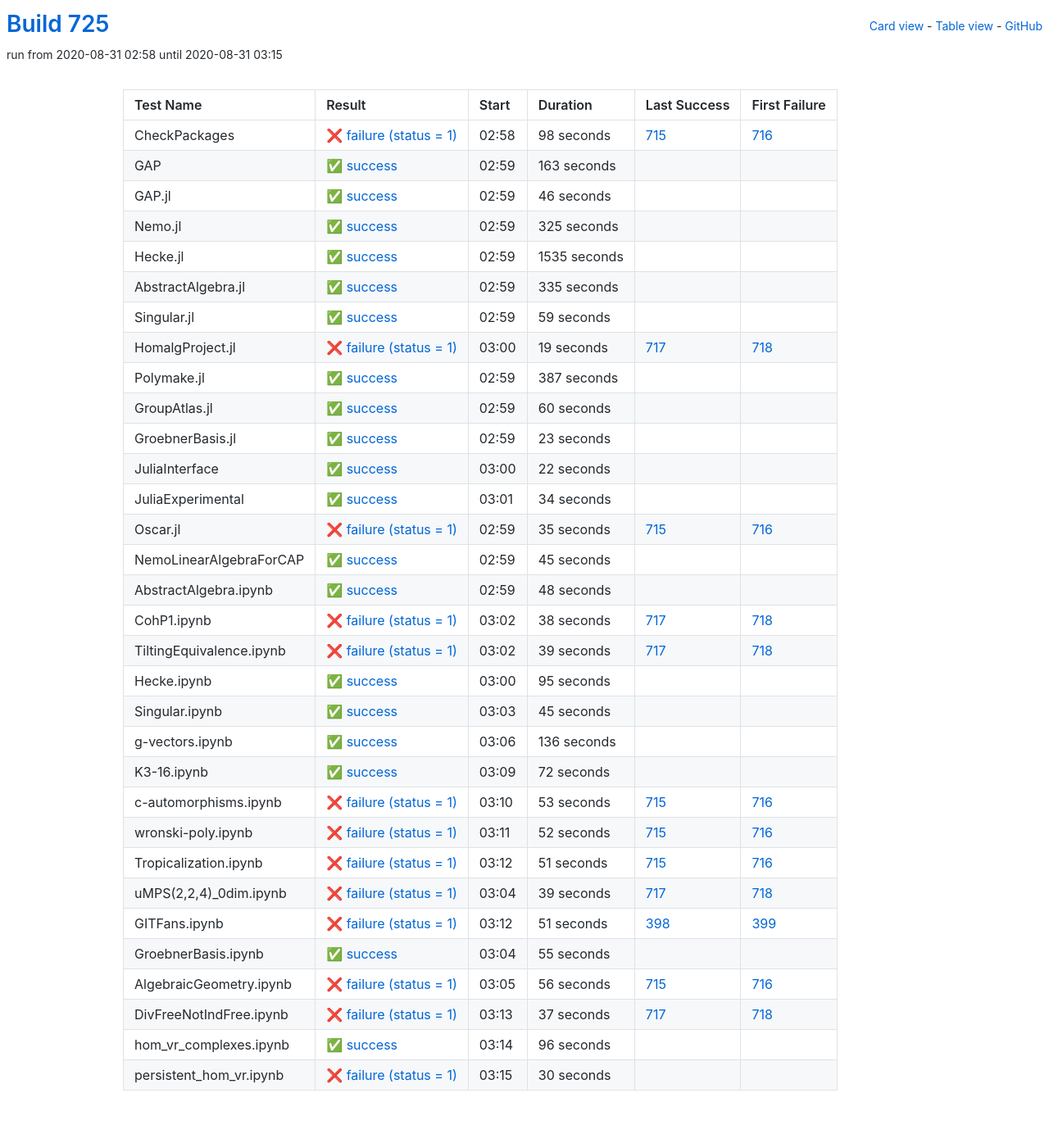
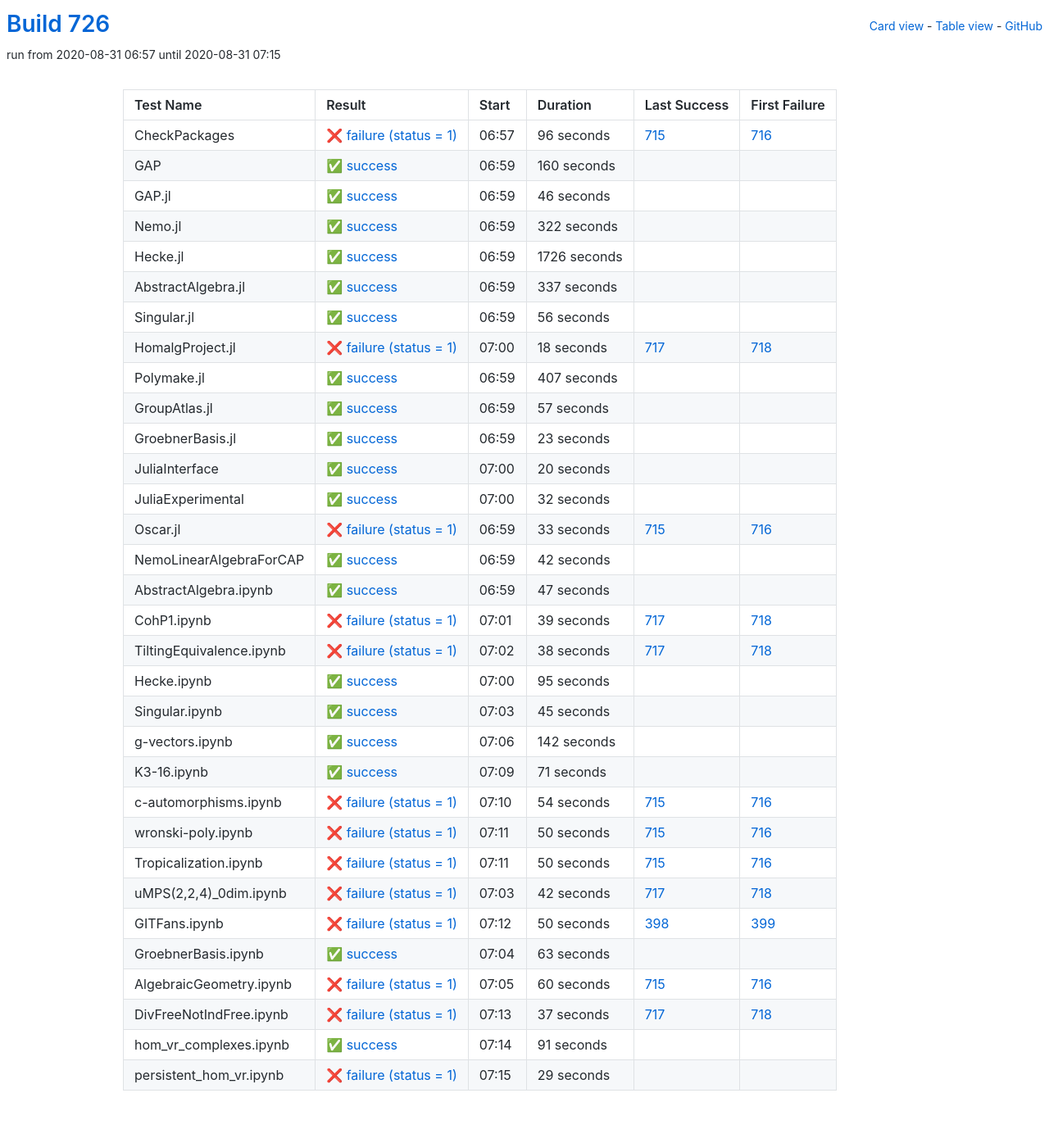
Before and after one commit to oscar-system/oscar-ci-status-stable, a Jekyll site: the page built from table.html, in a window 1280 px wide. Shown: the whole page at 82% size. Built offline with Jekyll 4.4.1, drawn with Linux system fonts in a browser that asks for light colours.

Commit message:
Build #726

```diff
--- a/_data/ci.yml
+++ b/_data/ci.yml
@@ -1,6 +1,6 @@
 ---
-build: 725
-build_url: https://oscarci.mathematik.uni-kl.de/job/oscar-stable/725/
+build: 726
+build_url: https://oscarci.mathematik.uni-kl.de/job/oscar-stable/726/
 job: oscar-stable
 organization: oscar-system
 repo: oscar-ci-status-stable
@@ -8,32 +8,32 @@ repourl: https://github.com/oscar-system/oscar-ci-status-stable
 tests:
 - name: CheckPackages
   id: checkpackages
-  log: https://oscarci.mathematik.uni-kl.de/job/oscar-stable/725/artifact/logs/build-725/CheckPackages.log
-  start: 2020-08-31 02:58
+  log: https://oscarci.mathematik.uni-kl.de/job/oscar-stable/726/artifact/logs/build-726/CheckPackages.log
+  start: 2020-08-31 06:57
   success: false
   exitcode: 1
   status: failure
-  duration: 98
+  duration: 96
   last_success: 715
   last_success_url: https://oscarci.mathematik.uni-kl.de/job/oscar-stable/715/
   first_failure: 716
   first_failure_url: https://oscarci.mathematik.uni-kl.de/job/oscar-stable/716/
 - name: GAP
   id: gap
-  log: https://oscarci.mathematik.uni-kl.de/job/oscar-stable/725/artifact/logs/build-725/GAP.log
-  start: 2020-08-31 02:59
+  log: https://oscarci.mathematik.uni-kl.de/job/oscar-stable/726/artifact/logs/build-726/GAP.log
+  start: 2020-08-31 06:59
   success: true
   exitcode: 0
   status: success
-  duration: 163
+  duration: 160
   last_success: false
   last_success_url:
   first_failure: false
   first_failure_url:
 - name: GAP.jl
   id: gap-jl
-  log: https://oscarci.mathematik.uni-kl.de/job/oscar-stable/725/artifact/logs/build-725/GAP.jl.log
-  start: 2020-08-31 02:59
+  log: https://oscarci.mathematik.uni-kl.de/job/oscar-stable/726/artifact/logs/build-726/GAP.jl.log
+  start: 2020-08-31 06:59
   success: true
   exitcode: 0
   status: success
@@ -44,92 +44,92 @@ tests:
   first_failure_url:
 - name: Nemo.jl
   id: nemo-jl
-  log: https://oscarci.mathematik.uni-kl.de/job/oscar-stable/725/artifact/logs/build-725/Nemo.jl.log
-  start: 2020-08-31 02:59
+  log: https://oscarci.mathematik.uni-kl.de/job/oscar-stable/726/artifact/logs/build-726/Nemo.jl.log
+  start: 2020-08-31 06:59
   success: true
   exitcode: 0
   status: success
-  duration: 325
+  duration: 322
   last_success: false
   last_success_url:
   first_failure: false
   first_failure_url:
 - name: Hecke.jl
   id: hecke-jl
-  log: https://oscarci.mathematik.uni-kl.de/job/oscar-stable/725/artifact/logs/build-725/Hecke.jl.log
-  start: 2020-08-31 02:59
+  log: https://oscarci.mathematik.uni-kl.de/job/oscar-stable/726/artifact/logs/build-726/Hecke.jl.log
+  start: 2020-08-31 06:59
   success: true
   exitcode: 0
   status: success
-  duration: 1535
+  duration: 1726
   last_success: false
   last_success_url:
   first_failure: false
   first_failure_url:
 - name: AbstractAlgebra.jl
   id: abstractalgebra-jl
-  log: https://oscarci.mathematik.uni-kl.de/job/oscar-stable/725/artifact/logs/build-725/AbstractAlgebra.jl.log
-  start: 2020-08-31 02:59
+  log: https://oscarci.mathematik.uni-kl.de/job/oscar-stable/726/artifact/logs/build-726/AbstractAlgebra.jl.log
+  start: 2020-08-31 06:59
   success: true
   exitcode: 0
   status: success
-  duration: 335
+  duration: 337
   last_success: false
   last_success_url:
   first_failure: false
   first_failure_url:
 - name: Singular.jl
   id: singular-jl
-  log: https://oscarci.mathematik.uni-kl.de/job/oscar-stable/725/artifact/logs/build-725/Singular.jl.log
-  start: 2020-08-31 02:59
+  log: https://oscarci.mathematik.uni-kl.de/job/oscar-stable/726/artifact/logs/build-726/Singular.jl.log
+  start: 2020-08-31 06:59
   success: true
   exitcode: 0
   status: success
-  duration: 59
+  duration: 56
   last_success: false
   last_success_url:
   first_failure: false
   first_failure_url:
 - name: HomalgProject.jl
   id: homalgproject-jl
-  log: https://oscarci.mathematik.uni-kl.de/job/oscar-stable/725/artifact/logs/build-725/HomalgProject.jl.log
-  start: 2020-08-31 03:00
+  log: https://oscarci.mathematik.uni-kl.de/job/oscar-stable/726/artifact/logs/build-726/HomalgProject.jl.log
+  start: 2020-08-31 07:00
   success: false
   exitcode: 1
   status: failure
-  duration: 19
+  duration: 18
   last_success: 717
   last_success_url: https://oscarci.mathematik.uni-kl.de/job/oscar-stable/717/
   first_failure: 718
   first_failure_url: https://oscarci.mathematik.uni-kl.de/job/oscar-stable/718/
 - name: Polymake.jl
   id: polymake-jl
-  log: https://oscarci.mathematik.uni-kl.de/job/oscar-stable/725/artifact/logs/build-725/Polymake.jl.log
-  start: 2020-08-31 02:59
+  log: https://oscarci.mathematik.uni-kl.de/job/oscar-stable/726/artifact/logs/build-726/Polymake.jl.log
+  start: 2020-08-31 06:59
   success: true
   exitcode: 0
   status: success
-  duration: 387
+  duration: 407
   last_success: false
   last_success_url:
   first_failure: false
   first_failure_url:
 - name: GroupAtlas.jl
   id: groupatlas-jl
-  log: https://oscarci.mathematik.uni-kl.de/job/oscar-stable/725/artifact/logs/build-725/GroupAtlas.jl.log
-  start: 2020-08-31 02:59
+  log: https://oscarci.mathematik.uni-kl.de/job/oscar-stable/726/artifact/logs/build-726/GroupAtlas.jl.log
+  start: 2020-08-31 06:59
   success: true
   exitcode: 0
   status: success
-  duration: 60
+  duration: 57
   last_success: false
   last_success_url:
   first_failure: false
   first_failure_url:
 - name: GroebnerBasis.jl
   id: groebnerbasis-jl
-  log: https://oscarci.mathematik.uni-kl.de/job/oscar-stable/725/artifact/logs/build-725/GroebnerBasis.jl.log
-  start: 2020-08-31 02:59
+  log: https://oscarci.mathematik.uni-kl.de/job/oscar-stable/726/artifact/logs/build-726/GroebnerBasis.jl.log
+  start: 2020-08-31 06:59
   success: true
   exitcode: 0
   status: success
@@ -140,68 +140,80 @@ tests:
   first_failure_url:
 - name: JuliaInterface
   id: juliainterface
-  log: https://oscarci.mathematik.uni-kl.de/job/oscar-stable/725/artifact/logs/build-725/JuliaInterface.log
-  start: 2020-08-31 03:00
+  log: https://oscarci.mathematik.uni-kl.de/job/oscar-stable/726/artifact/logs/build-726/JuliaInterface.log
+  start: 2020-08-31 07:00
   success: true
   exitcode: 0
   status: success
-  duration: 22
+  duration: 20
   last_success: false
   last_success_url:
   first_failure: false
   first_failure_url:
 - name: JuliaExperimental
   id: juliaexperimental
-  log: https://oscarci.mathematik.uni-kl.de/job/oscar-stable/725/artifact/logs/build-725/JuliaExperimental.log
-  start: 2020-08-31 03:01
+  log: https://oscarci.mathematik.uni-kl.de/job/oscar-stable/726/artifact/logs/build-726/JuliaExperimental.log
+  start: 2020-08-31 07:00
   success: true
   exitcode: 0
   status: success
-  duration: 34
+  duration: 32
   last_success: false
   last_success_url:
   first_failure: false
   first_failure_url:
 - name: Oscar.jl
   id: oscar-jl
-  log: https://oscarci.mathematik.uni-kl.de/job/oscar-stable/725/artifact/logs/build-725/Oscar.jl.log
-  start: 2020-08-31 02:59
+  log: https://oscarci.mathematik.uni-kl.de/job/oscar-stable/726/artifact/logs/build-726/Oscar.jl.log
+  start: 2020-08-31 06:59
   success: false
   exitcode: 1
   status: failure
-  duration: 35
+  duration: 33
   last_success: 715
   last_success_url: https://oscarci.mathematik.uni-kl.de/job/oscar-stable/715/
   first_failure: 716
   first_failure_url: https://oscarci.mathematik.uni-kl.de/job/oscar-stable/716/
 - name: NemoLinearAlgebraForCAP
   id: nemolinearalgebraforcap
-  log: https://oscarci.mathematik.uni-kl.de/job/oscar-stable/725/artifact/logs/build-725/NemoLinearAlgebraForCAP.log
-  start: 2020-08-31 02:59
+  log: https://oscarci.mathematik.uni-kl.de/job/oscar-stable/726/artifact/logs/build-726/NemoLinearAlgebraForCAP.log
+  start: 2020-08-31 06:59
   success: true
   exitcode: 0
   status: success
-  duration: 45
+  duration: 42
   last_success: false
   last_success_url:
   first_failure: false
   first_failure_url:
 - name: AbstractAlgebra.ipynb
   id: abstractalgebra-ipynb
-  log: https://oscarci.mathematik.uni-kl.de/job/oscar-stable/725/artifact/logs/build-725/AbstractAlgebra.ipynb.log
-  start: 2020-08-31 02:59
+  log: https://oscarci.mathematik.uni-kl.de/job/oscar-stable/726/artifact/logs/build-726/AbstractAlgebra.ipynb.log
+  start: 2020-08-31 06:59
   success: true
   exitcode: 0
   status: success
-  duration: 48
+  duration: 47
   last_success: false
   last_success_url:
   first_failure: false
   first_failure_url:
 - name: CohP1.ipynb
   id: cohp1-ipynb
-  log: https://oscarci.mathematik.uni-kl.de/job/oscar-stable/725/artifact/logs/build-725/CohP1.ipynb.log
-  start: 2020-08-31 03:02
+  log: https://oscarci.mathematik.uni-kl.de/job/oscar-stable/726/artifact/logs/build-726/CohP1.ipynb.log
+  start: 2020-08-31 07:01
+  success: false
+  exitcode: 1
+  status: failure
+  duration: 39
+  last_success: 717
+  last_success_url: https://oscarci.mathematik.uni-kl.de/job/oscar-stable/717/
+  first_failure: 718
+  first_failure_url: https://oscarci.mathematik.uni-kl.de/job/oscar-stable/718/
+- name: TiltingEquivalence.ipynb
+  id: tiltingequivalence-ipynb
+  log: https://oscarci.mathematik.uni-kl.de/job/oscar-stable/726/artifact/logs/build-726/TiltingEquivalence.ipynb.log
+  start: 2020-08-31 07:02
   success: false
   exitcode: 1
   status: failure
@@ -210,22 +222,10 @@ tests:
   last_success_url: https://oscarci.mathematik.uni-kl.de/job/oscar-stable/717/
   first_failure: 718
   first_failure_url: https://oscarci.mathematik.uni-kl.de/job/oscar-stable/718/
-- name: TiltingEquivalence.ipynb
-  id: tiltingequivalence-ipynb
-  log: https://oscarci.mathematik.uni-kl.de/job/oscar-stable/725/artifact/logs/build-725/TiltingEquivalence.ipynb.log
-  start: 2020-08-31 03:02
-  success: false
-  exitcode: 1
-  status: failure
-  duration: 39
-  last_success: 717
-  last_success_url: https://oscarci.mathematik.uni-kl.de/job/oscar-stable/717/
-  first_failure: 718
-  first_failure_url: https://oscarci.mathematik.uni-kl.de/job/oscar-stable/718/
 - name: Hecke.ipynb
   id: hecke-ipynb
-  log: https://oscarci.mathematik.uni-kl.de/job/oscar-stable/725/artifact/logs/build-725/Hecke.ipynb.log
-  start: 2020-08-31 03:00
+  log: https://oscarci.mathematik.uni-kl.de/job/oscar-stable/726/artifact/logs/build-726/Hecke.ipynb.log
+  start: 2020-08-31 07:00
   success: true
   exitcode: 0
   status: success
@@ -236,8 +236,8 @@ tests:
   first_failure_url:
 - name: Singular.ipynb
   id: singular-ipynb
-  log: https://oscarci.mathematik.uni-kl.de/job/oscar-stable/725/artifact/logs/build-725/Singular.ipynb.log
-  start: 2020-08-31 03:03
+  log: https://oscarci.mathematik.uni-kl.de/job/oscar-stable/726/artifact/logs/build-726/Singular.ipynb.log
+  start: 2020-08-31 07:03
   success: true
   exitcode: 0
   status: success
@@ -248,116 +248,116 @@ tests:
   first_failure_url:
 - name: g-vectors.ipynb
   id: g-vectors-ipynb
-  log: https://oscarci.mathematik.uni-kl.de/job/oscar-stable/725/artifact/logs/build-725/g-vectors.ipynb.log
-  start: 2020-08-31 03:06
+  log: https://oscarci.mathematik.uni-kl.de/job/oscar-stable/726/artifact/logs/build-726/g-vectors.ipynb.log
+  start: 2020-08-31 07:06
   success: true
   exitcode: 0
   status: success
-  duration: 136
+  duration: 142
   last_success: false
   last_success_url:
   first_failure: false
   first_failure_url:
 - name: K3-16.ipynb
   id: k3-16-ipynb
-  log: https://oscarci.mathematik.uni-kl.de/job/oscar-stable/725/artifact/logs/build-725/K3-16.ipynb.log
-  start: 2020-08-31 03:09
+  log: https://oscarci.mathematik.uni-kl.de/job/oscar-stable/726/artifact/logs/build-726/K3-16.ipynb.log
+  start: 2020-08-31 07:09
   success: true
   exitcode: 0
   status: success
-  duration: 72
+  duration: 71
   last_success: false
   last_success_url:
   first_failure: false
   first_failure_url:
 - name: c-automorphisms.ipynb
   id: c-automorphisms-ipynb
-  log: https://oscarci.mathematik.uni-kl.de/job/oscar-stable/725/artifact/logs/build-725/c-automorphisms.ipynb.log
-  start: 2020-08-31 03:10
+  log: https://oscarci.mathematik.uni-kl.de/job/oscar-stable/726/artifact/logs/build-726/c-automorphisms.ipynb.log
+  start: 2020-08-31 07:10
   success: false
   exitcode: 1
   status: failure
-  duration: 53
+  duration: 54
   last_success: 715
   last_success_url: https://oscarci.mathematik.uni-kl.de/job/oscar-stable/715/
   first_failure: 716
   first_failure_url: https://oscarci.mathematik.uni-kl.de/job/oscar-stable/716/
 - name: wronski-poly.ipynb
   id: wronski-poly-ipynb
-  log: https://oscarci.mathematik.uni-kl.de/job/oscar-stable/725/artifact/logs/build-725/wronski-poly.ipynb.log
-  start: 2020-08-31 03:11
+  log: https://oscarci.mathematik.uni-kl.de/job/oscar-stable/726/artifact/logs/build-726/wronski-poly.ipynb.log
+  start: 2020-08-31 07:11
   success: false
   exitcode: 1
   status: failure
-  duration: 52
+  duration: 50
   last_success: 715
   last_success_url: https://oscarci.mathematik.uni-kl.de/job/oscar-stable/715/
   first_failure: 716
   first_failure_url: https://oscarci.mathematik.uni-kl.de/job/oscar-stable/716/
 - name: Tropicalization.ipynb
   id: tropicalization-ipynb
-  log: https://oscarci.mathematik.uni-kl.de/job/oscar-stable/725/artifact/logs/build-725/Tropicalization.ipynb.log
-  start: 2020-08-31 03:12
+  log: https://oscarci.mathematik.uni-kl.de/job/oscar-stable/726/artifact/logs/build-726/Tropicalization.ipynb.log
+  start: 2020-08-31 07:11
   success: false
   exitcode: 1
   status: failure
-  duration: 51
+  duration: 50
   last_success: 715
   last_success_url: https://oscarci.mathematik.uni-kl.de/job/oscar-stable/715/
   first_failure: 716
   first_failure_url: https://oscarci.mathematik.uni-kl.de/job/oscar-stable/716/
 - name: uMPS(2,2,4)_0dim.ipynb
   id: umps-2-2-4-0dim-ipynb
-  log: https://oscarci.mathematik.uni-kl.de/job/oscar-stable/725/artifact/logs/build-725/uMPS-2-2-4-_0dim.ipynb.log
-  start: 2020-08-31 03:04
+  log: https://oscarci.mathematik.uni-kl.de/job/oscar-stable/726/artifact/logs/build-726/uMPS-2-2-4-_0dim.ipynb.log
+  start: 2020-08-31 07:03
   success: false
   exitcode: 1
   status: failure
-  duration: 39
+  duration: 42
   last_success: 717
   last_success_url: https://oscarci.mathematik.uni-kl.de/job/oscar-stable/717/
   first_failure: 718
   first_failure_url: https://oscarci.mathematik.uni-kl.de/job/oscar-stable/718/
 - name: GITFans.ipynb
   id: gitfans-ipynb
-  log: https://oscarci.mathematik.uni-kl.de/job/oscar-stable/725/artifact/logs/build-725/GITFans.ipynb.log
-  start: 2020-08-31 03:12
+  log: https://oscarci.mathematik.uni-kl.de/job/oscar-stable/726/artifact/logs/build-726/GITFans.ipynb.log
+  start: 2020-08-31 07:12
   success: false
   exitcode: 1
   status: failure
-  duration: 51
+  duration: 50
   last_success: 398
   last_success_url: https://oscarci.mathematik.uni-kl.de/job/oscar-stable/398/
   first_failure: 399
   first_failure_url: https://oscarci.mathematik.uni-kl.de/job/oscar-stable/399/
 - name: GroebnerBasis.ipynb
   id: groebnerbasis-ipynb
-  log: https://oscarci.mathematik.uni-kl.de/job/oscar-stable/725/artifact/logs/build-725/GroebnerBasis.ipynb.log
-  start: 2020-08-31 03:04
+  log: https://oscarci.mathematik.uni-kl.de/job/oscar-stable/726/artifact/logs/build-726/GroebnerBasis.ipynb.log
+  start: 2020-08-31 07:04
   success: true
   exitcode: 0
   status: success
-  duration: 55
+  duration: 63
   last_success: false
   last_success_url:
   first_failure: false
   first_failure_url:
 - name: AlgebraicGeometry.ipynb
   id: algebraicgeometry-ipynb
-  log: https://oscarci.mathematik.uni-kl.de/job/oscar-stable/725/artifact/logs/build-725/AlgebraicGeometry.ipynb.log
-  start: 2020-08-31 03:05
+  log: https://oscarci.mathematik.uni-kl.de/job/oscar-stable/726/artifact/logs/build-726/AlgebraicGeometry.ipynb.log
+  start: 2020-08-31 07:05
   success: false
   exitcode: 1
   status: failure
-  duration: 56
+  duration: 60
   last_success: 715
   last_success_url: https://oscarci.mathematik.uni-kl.de/job/oscar-stable/715/
   first_failure: 716
   first_failure_url: https://oscarci.mathematik.uni-kl.de/job/oscar-stable/716/
 - name: DivFreeNotIndFree.ipynb
   id: divfreenotindfree-ipynb
-  log: https://oscarci.mathematik.uni-kl.de/job/oscar-stable/725/artifact/logs/build-725/DivFreeNotIndFree.ipynb.log
-  start: 2020-08-31 03:13
+  log: https://oscarci.mathematik.uni-kl.de/job/oscar-stable/726/artifact/logs/build-726/DivFreeNotIndFree.ipynb.log
+  start: 2020-08-31 07:13
   success: false
   exitcode: 1
   status: failure
@@ -368,24 +368,24 @@ tests:
   first_failure_url: https://oscarci.mathematik.uni-kl.de/job/oscar-stable/718/
 - name: hom_vr_complexes.ipynb
   id: hom-vr-complexes-ipynb
-  log: https://oscarci.mathematik.uni-kl.de/job/oscar-stable/725/artifact/logs/build-725/hom_vr_complexes.ipynb.log
-  start: 2020-08-31 03:14
+  log: https://oscarci.mathematik.uni-kl.de/job/oscar-stable/726/artifact/logs/build-726/hom_vr_complexes.ipynb.log
+  start: 2020-08-31 07:14
   success: true
   exitcode: 0
   status: success
-  duration: 96
+  duration: 91
   last_success: false
   last_success_url:
   first_failure: false
   first_failure_url:
 - name: persistent_hom_vr.ipynb
   id: persistent-hom-vr-ipynb
-  log: https://oscarci.mathematik.uni-kl.de/job/oscar-stable/725/artifact/logs/build-725/persistent_hom_vr.ipynb.log
-  start: 2020-08-31 03:15
+  log: https://oscarci.mathematik.uni-kl.de/job/oscar-stable/726/artifact/logs/build-726/persistent_hom_vr.ipynb.log
+  start: 2020-08-31 07:15
   success: false
   exitcode: 1
   status: failure
-  duration: 30
+  duration: 29
   last_success: false
   last_success_url:
   first_failure: false
```
Also changed, not shown: README.md.
